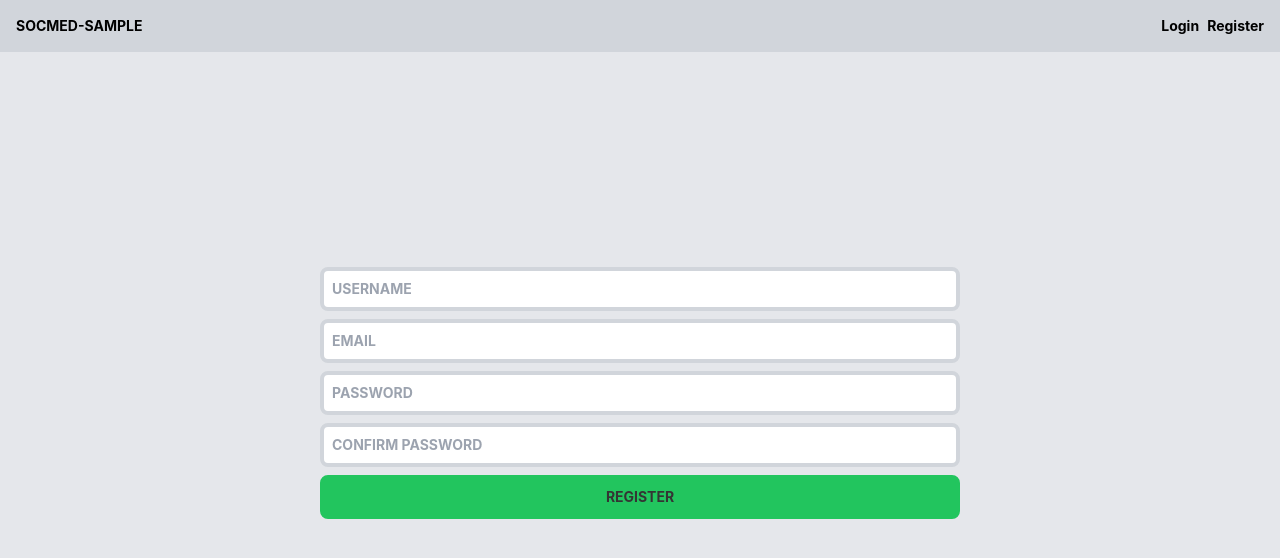
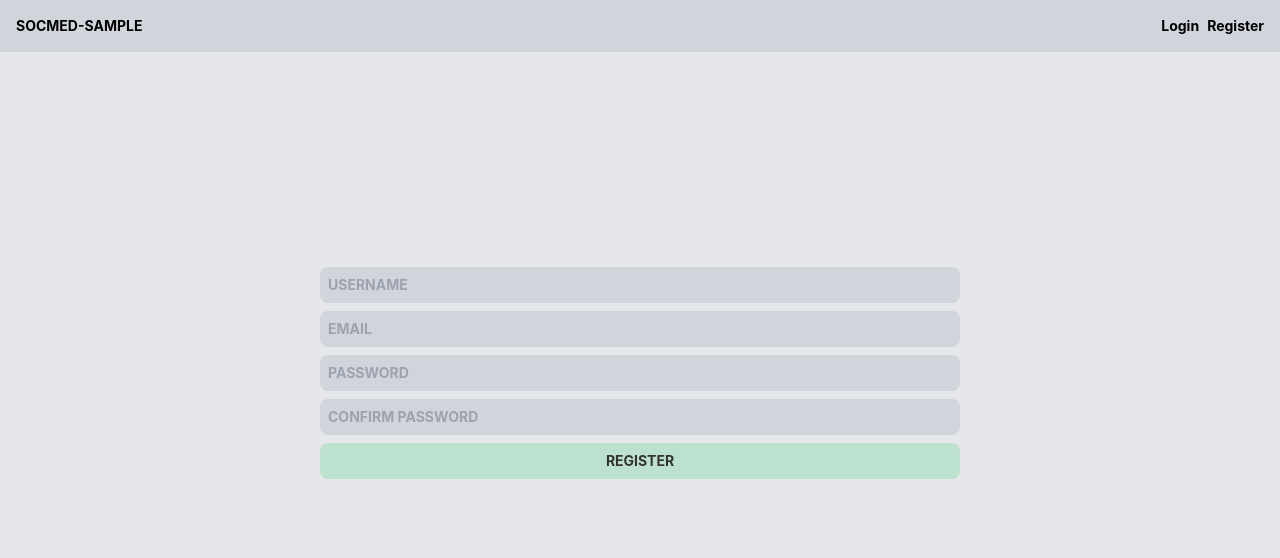
Before and after one commit to lyingtakemura/socmed-sample, a React (Create React App) app in the folder frontend/: page /register in a window 1280 px wide. Shown: the top 558 px of the page. Built offline with nearby package versions, Linux system fonts and the light colour scheme.

Commit message:
Update css

```diff
--- a/frontend/src/components/NavbarComponent.jsx
+++ b/frontend/src/components/NavbarComponent.jsx
@@ -25,14 +25,14 @@ export function NavbarComponent() {
                     <Link
                         to="/login"
                         element={<LoginPage />}
-                        className="text-black hover:text-green-500 hover:no-underline focus:text-green-500 focus:no-underline"
+                        className="text-black hover:text-green-500/20 hover:no-underline focus:text-green-500/20 focus:no-underline"
                     >
                         Login
                     </Link>
                     <Link
                         to="/register"
                         element={<Register />}
-                        className="text-black hover:text-green-500 hover:no-underline focus:text-green-500 focus:no-underline"
+                        className="text-black hover:text-green-500/20 hover:no-underline focus:text-green-500/20 focus:no-underline"
                     >
                         Register
                     </Link>
@@ -45,21 +45,21 @@ export function NavbarComponent() {
                         <Link
                             to="/"
                             element={<Home />}
-                            className="text-black hover:text-green-500 hover:no-underline focus:text-green-500 focus:no-underline"
+                            className="text-black hover:text-green-500/20 hover:no-underline focus:text-green-500/20 focus:no-underline"
                         >
                             Home
                         </Link>
                         <Link
                             to="/messenger"
                             element={<Messenger />}
-                            className="text-black hover:text-green-500 hover:no-underline focus:text-green-500 focus:no-underline"
+                            className="text-black hover:text-green-500/20 hover:no-underline focus:text-green-500/20 focus:no-underline"
                         >
                             Messenger
                         </Link>
                         <Link
                             to="/search"
                             element={<Search />}
-                            className="text-black hover:text-green-500 hover:no-underline focus:text-green-500 focus:no-underline"
+                            className="text-black hover:text-green-500/20 hover:no-underline focus:text-green-500/20 focus:no-underline"
                         >
                             Search
                         </Link>
@@ -69,14 +69,14 @@ export function NavbarComponent() {
                         <Link
                             to={"/" + currentUser.username}
                             element={<User />}
-                            className="text-black hover:text-green-500 hover:no-underline focus:text-green-500 focus:no-underline"
+                            className="text-black hover:text-green-500/20 hover:no-underline focus:text-green-500/20 focus:no-underline"
                         >
                             {currentUser.username}
                         </Link>
                         <Link
                             href="#"
                             onClick={() => dispatch(logout())}
-                            className="text-black hover:text-green-500 hover:no-underline focus:text-green-500 focus:no-underline"
+                            className="text-black hover:text-green-500/20 hover:no-underline focus:text-green-500/20 focus:no-underline"
                         >
                             Logout
                         </Link>
--- a/frontend/src/pages/Home.jsx
+++ b/frontend/src/pages/Home.jsx
@@ -73,7 +73,7 @@ const Home = () => {
                 />
                 <button
                     type="submit"
-                    className="p-2 rounded-lg bg-green-500 w-full"
+                    className="p-2 rounded-lg bg-green-500/20 w-full"
                 >
                     SUBMIT
                 </button>
--- a/frontend/src/pages/LoginPage.jsx
+++ b/frontend/src/pages/LoginPage.jsx
@@ -57,12 +57,12 @@ const LoginPage = () => {
             {alert && (
                 <div
                     onClick={(event) => setAlert("")}
-                    className="mx-auto mb-1 p-4 border-4 border-green-500 w-1/2 font-bold text-center rounded-lg"
+                    className="mx-auto mb-1 p-2 w-1/2 font-bold text-center rounded-lg bg-gray-300"
                 >
                     {alert.body}
                 </div>
             )}
-            <div className="m-auto w-1/2 absolute top-1/3 left-0 right-0">
+            <div className="m-auto w-1/2 absolute top-1/3 left-0 right-0 font-bold">
                 <form onSubmit={handleSubmit}>
                     <input
                         type="text"
@@ -71,7 +71,7 @@ const LoginPage = () => {
                         onChange={(event) => setUsername(event.target.value)}
                         required
                         placeholder="USERNAME"
-                        className="p-2 rounded-lg border-4 border-gray-300 focus:border-green-500 focus:outline-none font-bold w-full mb-2"
+                        className="p-2 rounded-lg bg-gray-300 w-full mb-2 focus:outline-none"
                     />
                     <input
                         type="password"
@@ -81,11 +81,11 @@ const LoginPage = () => {
                         onChange={(event) => setPassword(event.target.value)}
                         required
                         placeholder="PASSWORD"
-                        className="p-2 rounded-lg border-4 border-gray-300 focus:border-green-500 focus:outline-none font-bold w-full mb-2"
+                        className="p-2 rounded-lg bg-gray-300 w-full mb-2 focus:outline-none"
                     />
                     <button
                         type="submit"
-                        className="p-2 rounded-lg border-4 border-green-500 bg-green-500 font-bold w-full"
+                        className="p-2 rounded-lg w-full bg-green-500/20"
                     >
                         LOGIN
                     </button>
--- a/frontend/src/pages/Register.jsx
+++ b/frontend/src/pages/Register.jsx
@@ -48,12 +48,12 @@ const LoginPage = () => {
             {alert && (
                 <div
                     onClick={(event) => setAlert("")}
-                    className="mx-auto mb-1 p-4 border-4 border-green-500 w-1/2 font-bold text-center rounded-lg"
+                    className="mx-auto mb-1 p-2 bg-gray-300 w-1/2 font-bold text-center rounded-lg"
                 >
                     {alert.body}
                 </div>
             )}
-            <div className="m-auto w-1/2 absolute top-1/3 left-0 right-0">
+            <div className="m-auto w-1/2 absolute top-1/3 left-0 right-0 font-bold">
                 <form onSubmit={handleSubmit}>
                     <input
                         type="text"
@@ -62,7 +62,7 @@ const LoginPage = () => {
                         onChange={(event) => setUsername(event.target.value)}
                         required
                         placeholder="USERNAME"
-                        className="p-2 rounded-lg border-4 border-gray-300 focus:border-green-500 focus:outline-none font-bold w-full mb-2"
+                        className="p-2 rounded-lg w-full mb-2 bg-gray-300 focus:outline-none"
                     />
                     <input
                         type="text"
@@ -71,7 +71,7 @@ const LoginPage = () => {
                         onChange={(event) => setEmail(event.target.value)}
                         required
                         placeholder="EMAIL"
-                        className="p-2 rounded-lg border-4 border-gray-300 focus:border-green-500 focus:outline-none font-bold w-full mb-2"
+                        className="p-2 rounded-lg w-full mb-2 bg-gray-300 focus:outline-none"
                     />
                     <input
                         type="password"
@@ -81,7 +81,7 @@ const LoginPage = () => {
                         onChange={(event) => setPassword(event.target.value)}
                         required
                         placeholder="PASSWORD"
-                        className="p-2 rounded-lg border-4 border-gray-300 focus:border-green-500 focus:outline-none font-bold w-full mb-2"
+                        className="p-2 rounded-lg w-full mb-2 bg-gray-300 focus:outline-none"
                     />
                     <input
                         type="password"
@@ -91,11 +91,11 @@ const LoginPage = () => {
                         onChange={(event) => setRePassword(event.target.value)}
                         required
                         placeholder="CONFIRM PASSWORD"
-                        className="p-2 rounded-lg border-4 border-gray-300 focus:border-green-500 focus:outline-none font-bold w-full mb-2"
+                        className="p-2 rounded-lg w-full mb-2 bg-gray-300 focus:outline-none"
                     />
                     <button
                         type="submit"
-                        className="p-2 rounded-lg border-4 border-green-500 bg-green-500 font-bold w-full"
+                        className="p-2 rounded-lg bg-green-500/20 font-bold w-full"
                     >
                         REGISTER
                     </button>
```
